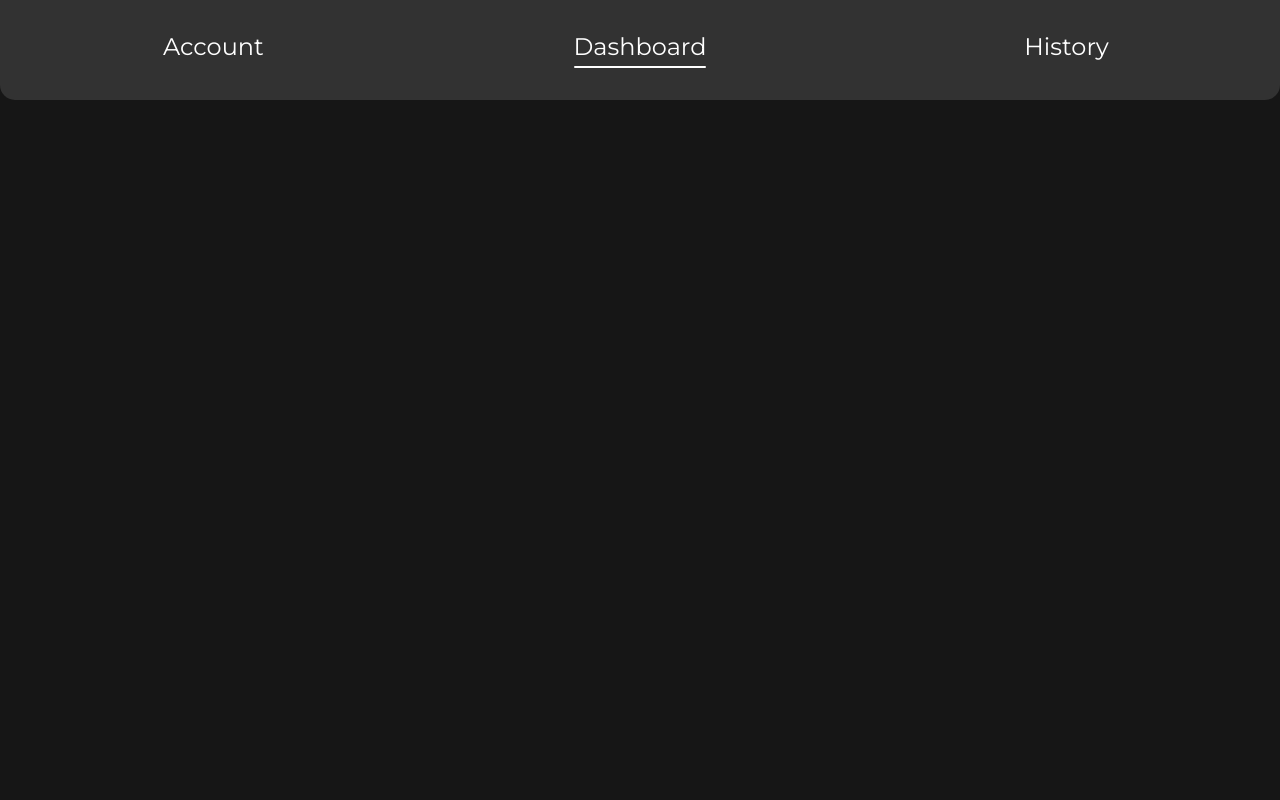
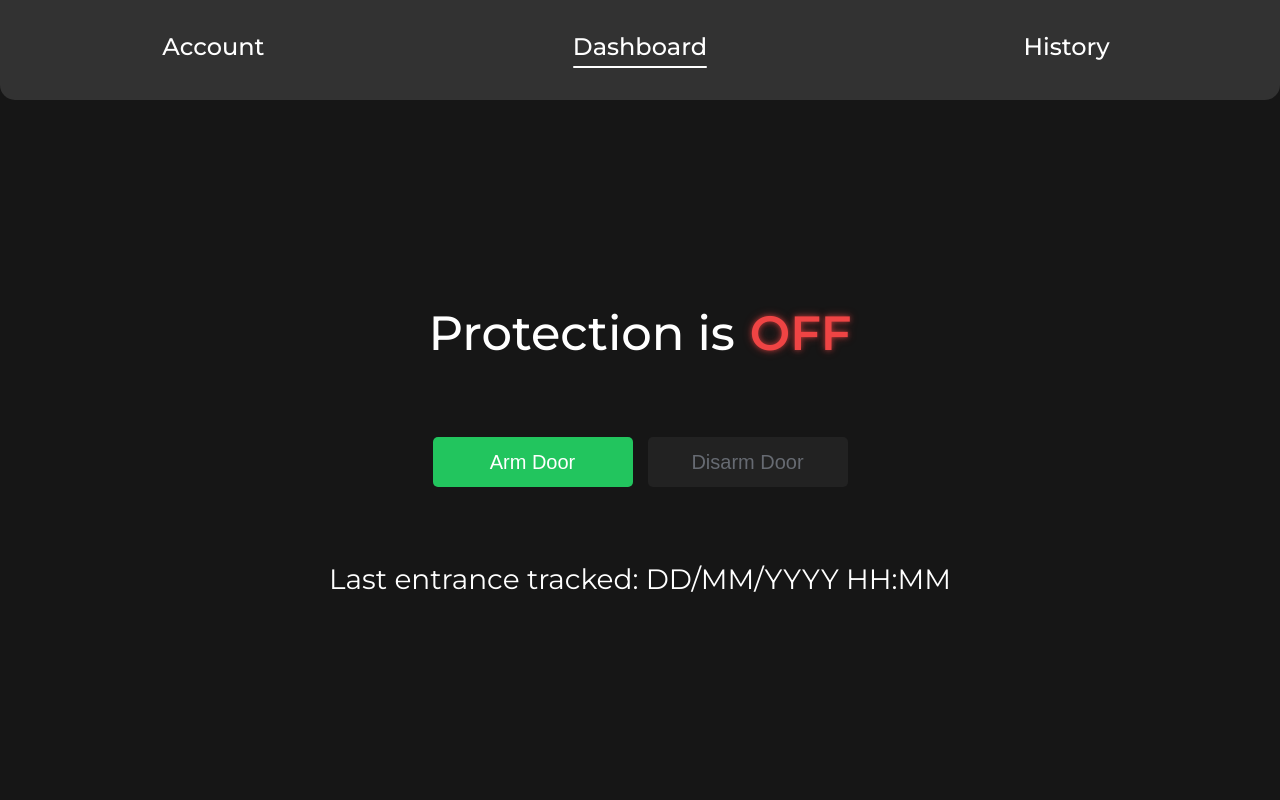
Before and after one commit to EntrySense/app, a Flask app: page /app in a window 1280 px wide. Run offline with Flask 3, Linux system fonts and the light colour scheme.

Commit message:
Implement design of dashboard page

```diff
--- a/static/app/app.js
+++ b/static/app/app.js
@@ -1,13 +1,7 @@
-let currentTab
+let currentTab, protection = false
 
-document.querySelector(".desktopMenu").addEventListener("click", (e) => {
-  const item = e.target.closest(".sectionItem")
-  if (!item) return
-  switchTab(item.dataset.tab)
-})
-
-function switchTab(option) {
-    if (currentTab === option) return
+function renderTab(option, forceSwitch) {
+    if (currentTab === option && !forceSwitch) return
 
     if (currentTab) document.getElementById(`sectionUnderline-${currentTab}`).style.width = "0"
     document.getElementById(`sectionUnderline-${option}`).style.width = "100%"
@@ -15,15 +9,46 @@ function switchTab(option) {
 
     switch (option) {
         case "account":
-            console.log("Switched to Account section")
+            document.getElementById("root").innerHTML = `
+                <p>This is Account section</p>
+            `
             break
         case "dashboard":
-            console.log("Switched to Dashboard section")
+            document.getElementById("root").innerHTML = `
+                <div class="dashboardContent">
+                    <div class="protectionStatus">
+                        <p class="message">Protection is</p>
+                        <p class="status ${protection ? "statusOn" : "statusOff"}">${protection ? "ON" : "OFF"}</p>
+                    </div>
+                    <div class="protectionSwitch">
+                        <input type="button" class="armButton" id="armButton" value="Arm Door" ${protection ? "disabled" : ""} />
+                        <input type="button" class="disarmButton" id="disarmButton" value="Disarm Door" ${!protection ? "disabled" : ""} />
+                    </div>
+                    <p class="lastTrack">Last entrance tracked: DD/MM/YYYY HH:MM</p>
+                </div>
+            `
+
+            document.getElementById("armButton").addEventListener("click", () => switchProtection(true))
+            document.getElementById("disarmButton").addEventListener("click", () => switchProtection(false))
+
             break
         case "history":
-            console.log("Switched to History section")
+            document.getElementById("root").innerHTML = `
+                <p>This is History section</p>
+            `
             break
     }
 }
 
-switchTab("dashboard")
+document.querySelector(".desktopMenu").addEventListener("click", (e) => {
+  const item = e.target.closest(".sectionItem")
+  if (!item) return
+  renderTab(item.dataset.tab, false)
+})
+
+function switchProtection(option) {
+    protection = option
+    renderTab("dashboard", true)
+}
+
+renderTab("dashboard", false)
--- a/static/app/style.css
+++ b/static/app/style.css
@@ -45,6 +45,7 @@ p {
 
 .sectionItem p {
     font-size: 24px;
+    font-weight: 500;
 }
 
 .sectionItem div {
@@ -63,3 +64,89 @@ p {
 .sectionItem:hover div {
     width: 100%;
 }
+
+.root {
+    width: 100%;
+    height: calc(100% - 100px)
+}
+
+.dashboardContent {
+    width: 100%;
+    height: 100%;
+    display: flex;
+    flex-direction: column;
+    align-items: center;
+    justify-content: center;
+}
+
+.protectionStatus {
+    display: flex;
+    gap: 15px;
+}
+
+.protectionStatus .message, .protectionStatus .status {
+    font-size: 48px;
+    font-weight: 500;
+}
+
+.protectionStatus .status {
+    font-weight: 600;
+}
+
+.protectionStatus .statusOn {
+    color: #22c55e;
+    text-shadow: 0 0 5px rgba(34, 197, 94, 0.6), 0 0 10px rgba(34, 197, 94, 0.4);
+}
+
+.protectionStatus .statusOff {
+    color: #ef4444;
+    text-shadow: 0 0 5px rgba(239, 68, 68, 0.6), 0 0 10px rgba(239, 68, 68, 0.4);
+}
+
+.protectionSwitch {
+    width: 50%;
+    height: 200px;
+    display: flex;
+    gap: 15px;
+    align-items: center;
+    justify-content: center;
+}
+
+.protectionSwitch input {
+    width: 200px;
+    height: 50px;
+    color: white;
+    font-size: 20px;
+    font-weight: 500;
+    border: 0;
+    border-radius: 5px;
+    transition: transform ease 0.25s;
+}
+
+.protectionSwitch input:enabled:hover {
+    cursor: pointer;
+    transform: scale(1.02);
+}
+
+.protectionSwitch input:enabled:active {
+  transform: scale(0.98);
+}
+
+.protectionSwitch input:disabled {
+  background-color: #2a2a2a;
+  color: #9ca3af;
+  cursor: not-allowed;
+  opacity: 0.6;
+}
+
+.armButton {
+    background-color: #22c55e;
+}
+
+.disarmButton {
+    background-color: #ef4444;
+}
+
+.lastTrack {
+    font-size: 28px;
+}
--- a/templates/app/index.html
+++ b/templates/app/index.html
@@ -27,6 +27,9 @@
         </div>
     </div>
   </div>
+
+  <div class="root" id="root"></div>
+
   <script src="/static/app/app.js"></script>
 </body>
 </html>
```
